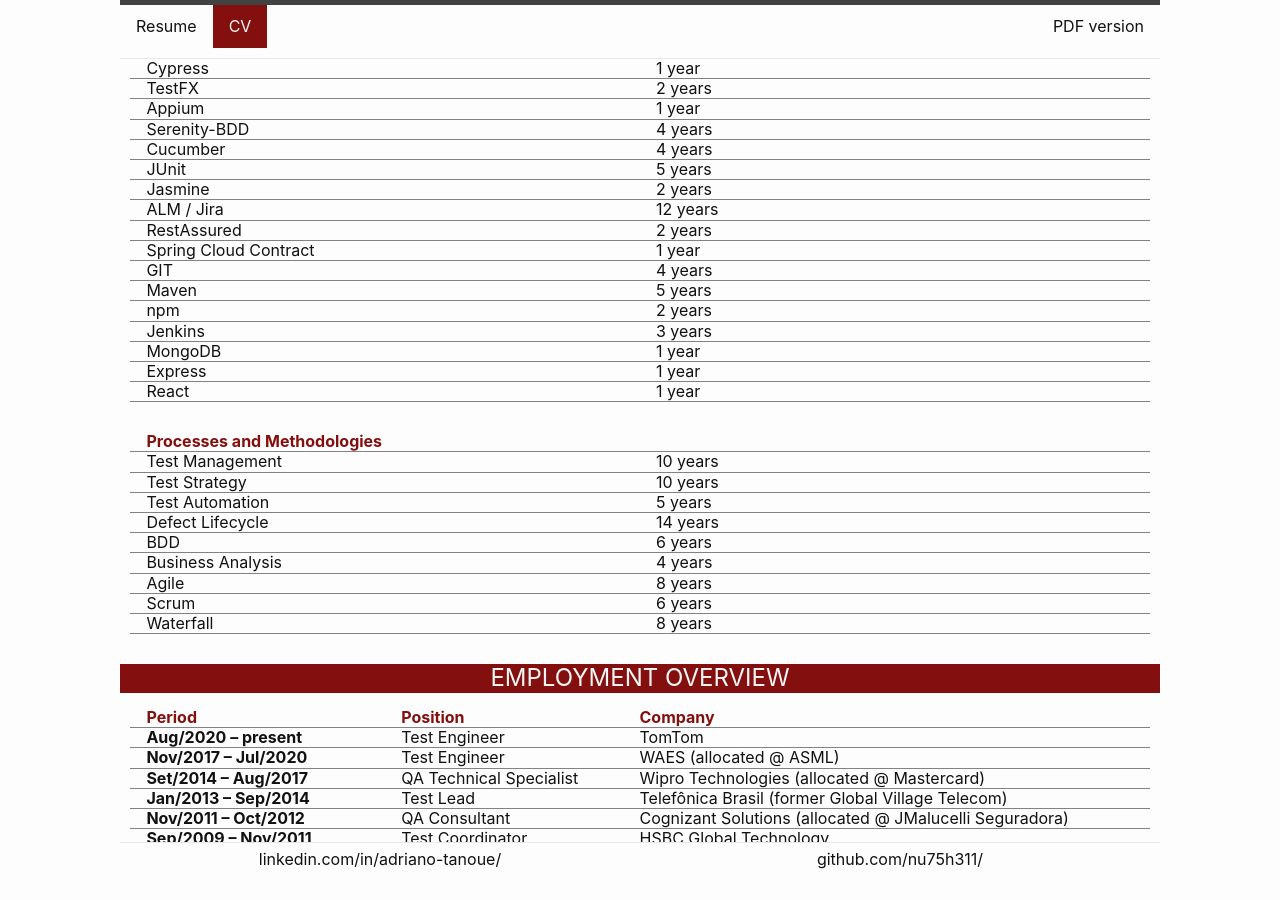
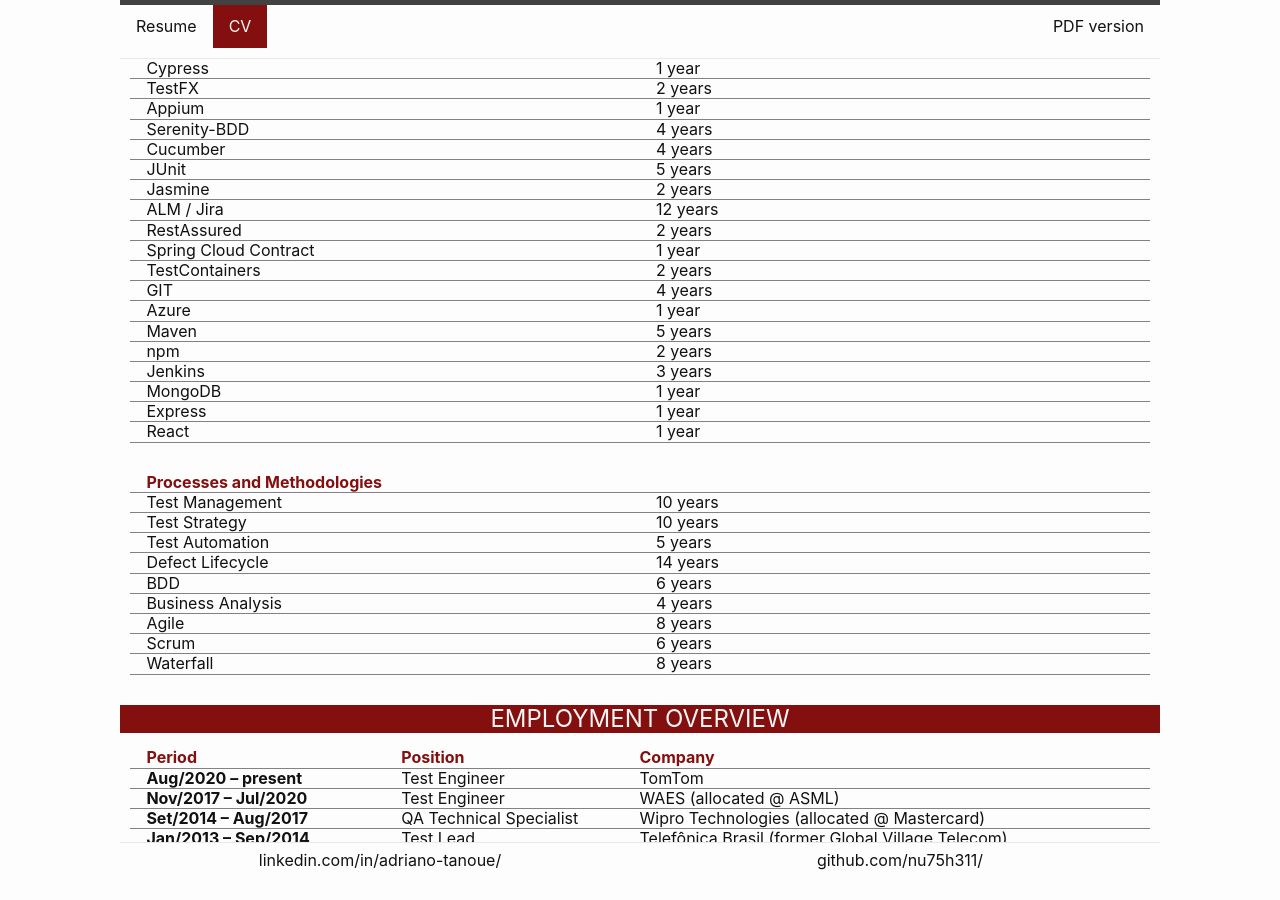
Before and after one commit to nu75h311/nu75h311.github.io, a Jekyll site: the page built from cv.md, in a window 1280 px wide and 900 px high, scrolled down 1720 px. Built offline with Jekyll 4.4.1, drawn with Linux system fonts in a browser that asks for light colours.

Commit message:
Update skills

```diff
--- a/_data/skills.json
+++ b/_data/skills.json
@@ -32,7 +32,7 @@
         },
         {
             "name": "Agile",
-            "score": 90,
+            "score": 100,
             "experience": 8
         },
         {
@@ -42,7 +42,7 @@
         },
         {
             "name": "Waterfall",
-            "score": 100,
+            "score": 90,
             "experience": 8
         }
     ],
@@ -121,7 +121,7 @@
         },
         {
             "name": "RestAssured",
-            "score": 80,
+            "score": 90,
             "experience": 2
         },
         {
@@ -130,9 +130,19 @@
             "experience": 1
         },
         {
+            "name": "TestContainers",
+            "score": 70,
+            "experience": 2
+        },
+        {
             "name": "GIT",
             "score": 70,
             "experience": 4
+        },
+        {
+            "name": "Azure",
+            "score": 50,
+            "experience": 1
         },
         {
             "name": "Maven",
```
